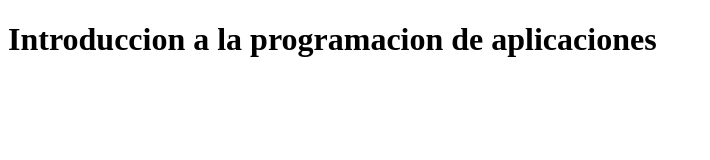
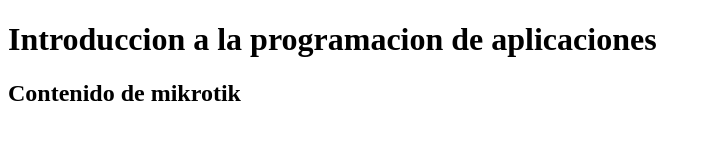
Before and after one commit to jaimesuarezrosado/micronet, a plain HTML site: page index.html in a window 1280 px wide. Shown: the whole page, without its empty margins (0-710 px from the left). Drawn offline with Linux system fonts and the light colour scheme.

Commit message:
Primer cambio
Cambio de practiva

```diff
--- a/index.html
+++ b/index.html
@@ -4,12 +4,13 @@
 <head>
   <meta charset="utf-8">
   <title>Micronet internet para todos</title>
-  <link rel="shortcut icon" type="image/jpg" href=”Favicon_Image_Location”/>
+
 </head>
 
 <body>
 
     <h1>Introduccion a la programacion de aplicaciones</h1>
+    <h2>Contenido de mikrotik</h2>
 </body>
 
 </html>
```
